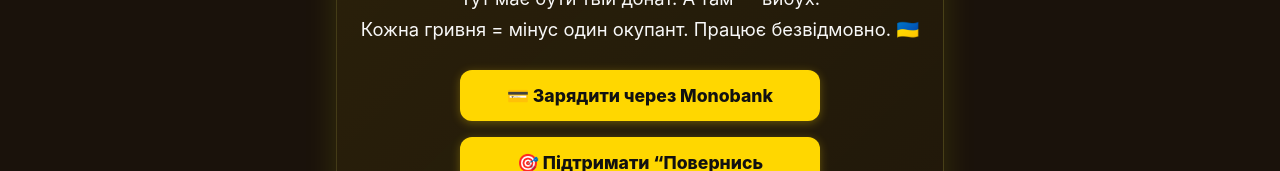
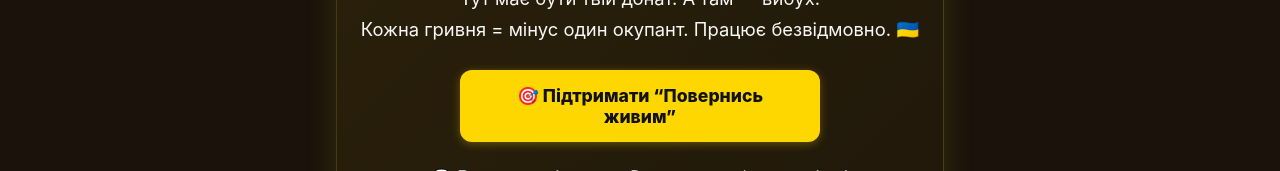
Before and after one commit to mudmykola/mud-tech-blog, a Vue app: page / in a window 1280 px wide. Shown: the part 467-638 px from the top of the page. Built offline with nearby package versions, Linux system fonts and the light colour scheme; no server answers.

Commit message:
feat(donation): remove link mono

```diff
--- a/src/components/donation/DonationSection.vue
+++ b/src/components/donation/DonationSection.vue
@@ -7,7 +7,7 @@
     </p>
 
     <div class="donation-links">
-      <a :href="monobankUrl" target="_blank" rel="noopener">
+      <a class="donation-links__mono" :href="monobankUrl" target="_blank" rel="noopener">
         💳 Зарядити через Monobank
       </a>
       <a href="https://savelife.in.ua/donate/" target="_blank" rel="noopener">
@@ -24,6 +24,9 @@ const monobankUrl = "https://send.monobank.ua/jar/9BwUkcaT2j"
 </script>
 
 <style scoped lang="scss">
+.donation-links__mono{
+  display: none;
+}
 .donation-block {
   margin: 60px 0 40px;
   padding: 28px 24px;
```
